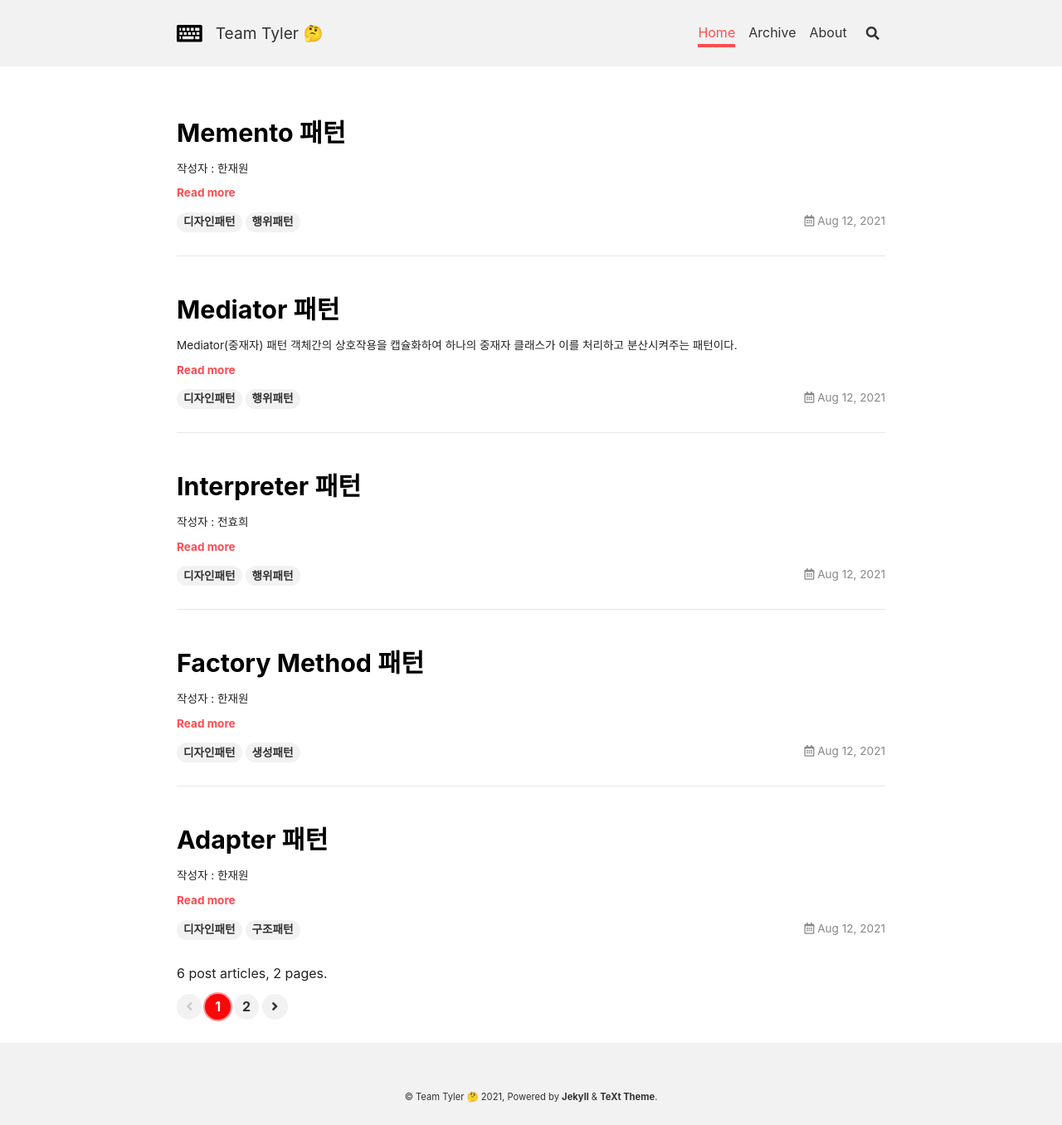
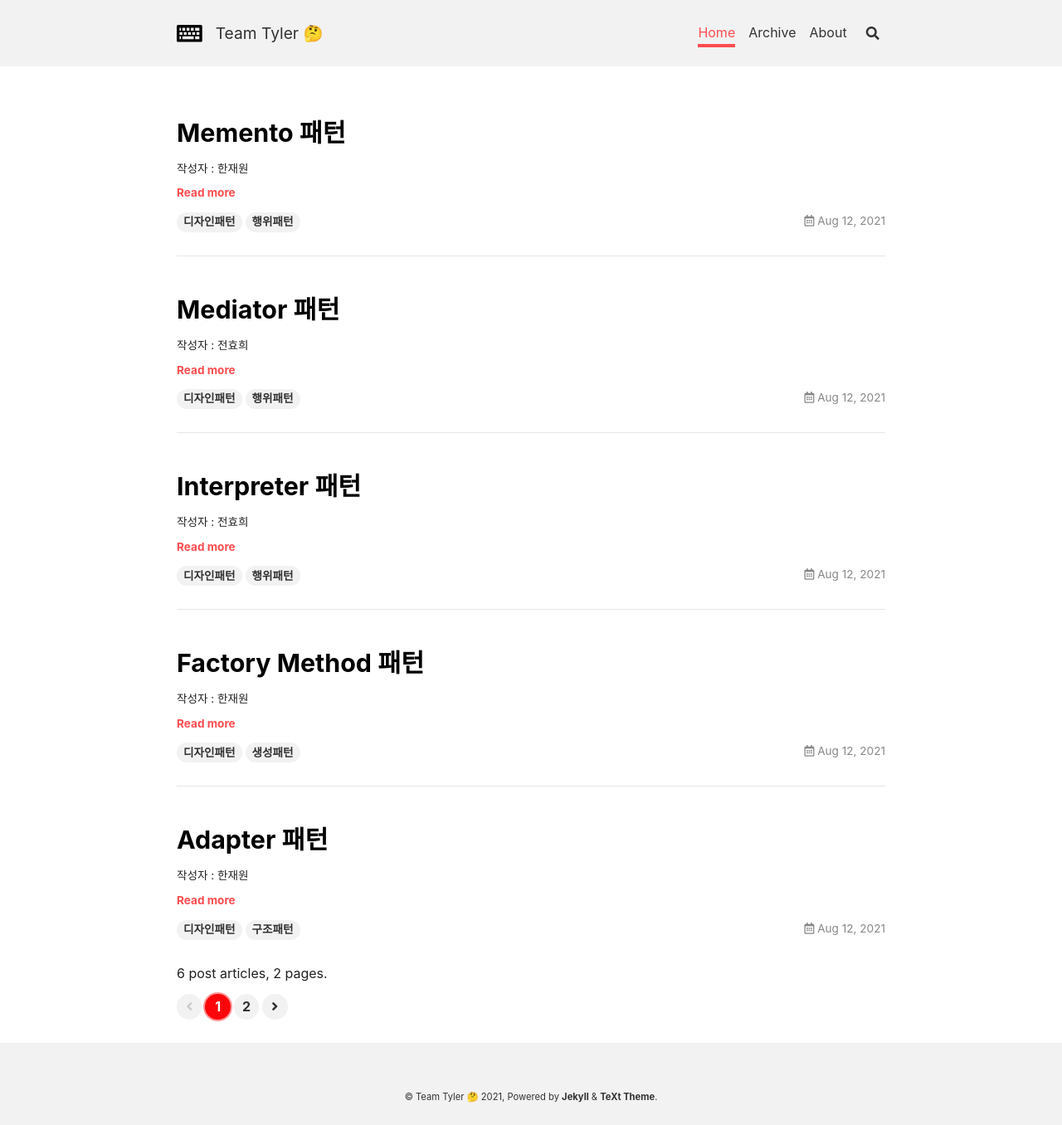
Before and after one commit to prgrms-web-devcourse/be-team-f-study2, a Jekyll site: the page built from index.html, in a window 1280 px wide. Shown: the whole page at 83% size. Built offline with Jekyll 4.4.1, drawn with Linux system fonts in a browser that asks for light colours; nearby versions of some CDN libraries; the list of posts is cut into pages by our own code.

Commit message:
Mediator 패턴 작성자 추가

```diff
--- a/_posts/2021-08-12-Mediator.md
+++ b/_posts/2021-08-12-Mediator.md
@@ -5,12 +5,15 @@ tags:
   - 행위패턴
 ---
 
+> 작성자 : 전효희
+
+<!--more-->
+
+<hr>
 
 ### Mediator(중재자) 패턴
 
 	객체간의 상호작용을 캡슐화하여 하나의 중재자 클래스가 이를 처리하고 분산시켜주는 패턴이다.
-
-<!--more-->
 
 
 ### 👿 문제상황
```
